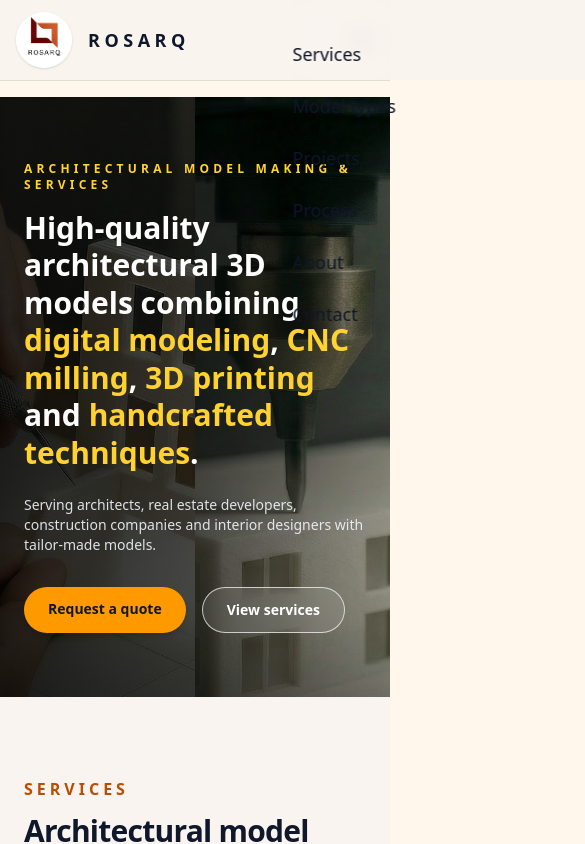
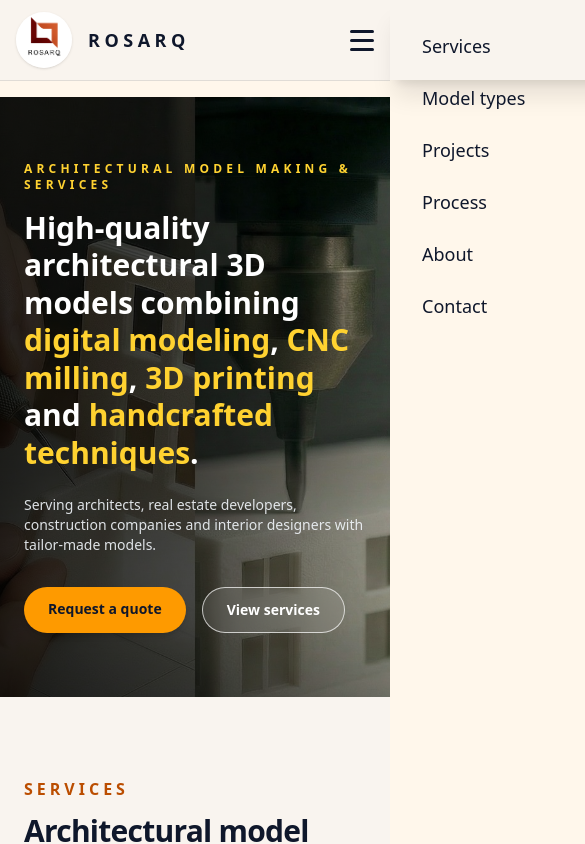
Before and after one commit to hugorosa14/rosarq-site, a Next.js app: page / in a window 390 px wide. Shown: the top 844 px of the page, 585 px wide, since content can reach past the window. Built offline with nearby package versions, Linux system fonts and the light colour scheme.

Commit message:
Fix mobile menu layout, opacity, z-index and usability

```diff
--- a/app/Header.tsx
+++ b/app/Header.tsx
@@ -39,13 +39,13 @@ export default function Header() {
 
         {/* MOBILE MENU BUTTON */}
         <button
-          className="md:hidden flex flex-col gap-[6px] z-50"
+          className="md:hidden flex flex-col gap-[6px] z-[10000]"
           onClick={toggleMenu}
           aria-label="Toggle menu"
         >
           <span
             className={`h-[3px] w-6 bg-slate-900 rounded transition-all ${
-              isOpen ? "rotate-45 translate-y-[7px]" : ""
+              isOpen ? "rotate-45 translate-y-[6px]" : ""
             }`}
           />
           <span
@@ -55,7 +55,7 @@ export default function Header() {
           />
           <span
             className={`h-[3px] w-6 bg-slate-900 rounded transition-all ${
-              isOpen ? "-rotate-45 -translate-y-[7px]" : ""
+              isOpen ? "-rotate-45 -translate-y-[6px]" : ""
             }`}
           />
         </button>
@@ -63,23 +63,26 @@ export default function Header() {
 
       {/* MOBILE SLIDE MENU */}
       <div
-  className={`md:hidden fixed inset-0 left-0 top-0 w-3/4 h-full bg-[#f9f4ef]/95 backdrop-blur-sm z-[9999]
-${isOpen ? "translate-x-0" : "translate-x-full"} transition-transform duration-300`}
+        className={`
+          md:hidden fixed top-0 right-0 h-full w-[80%]
+          bg-[#f9f4ef]/95 backdrop-blur-md shadow-xl
+          z-[9999] p-8 flex flex-col gap-6 text-lg font-medium text-slate-900
+          transition-transform duration-300
+          ${isOpen ? "translate-x-0" : "translate-x-full"}
+        `}
       >
-  <nav className="flex flex-col gap-6 text-lg font-medium text-slate-900 mt-10">
         <a href="#services" onClick={closeMenu}>Services</a>
         <a href="#models" onClick={closeMenu}>Model types</a>
         <a href="#projects" onClick={closeMenu}>Projects</a>
         <a href="#process" onClick={closeMenu}>Process</a>
         <a href="#about" onClick={closeMenu}>About</a>
         <a href="#contact" onClick={closeMenu}>Contact</a>
-  </nav>
       </div>
 
       {/* DARK BACKDROP WHEN MENU IS OPEN */}
       {isOpen && (
         <div
-    className="fixed inset-0 bg-black/40 z-30 md:hidden"
+          className="fixed inset-0 bg-black/40 z-[9000] md:hidden"
           onClick={closeMenu}
         />
       )}
```
Lines whose indentation alone changed are shown as unchanged.
